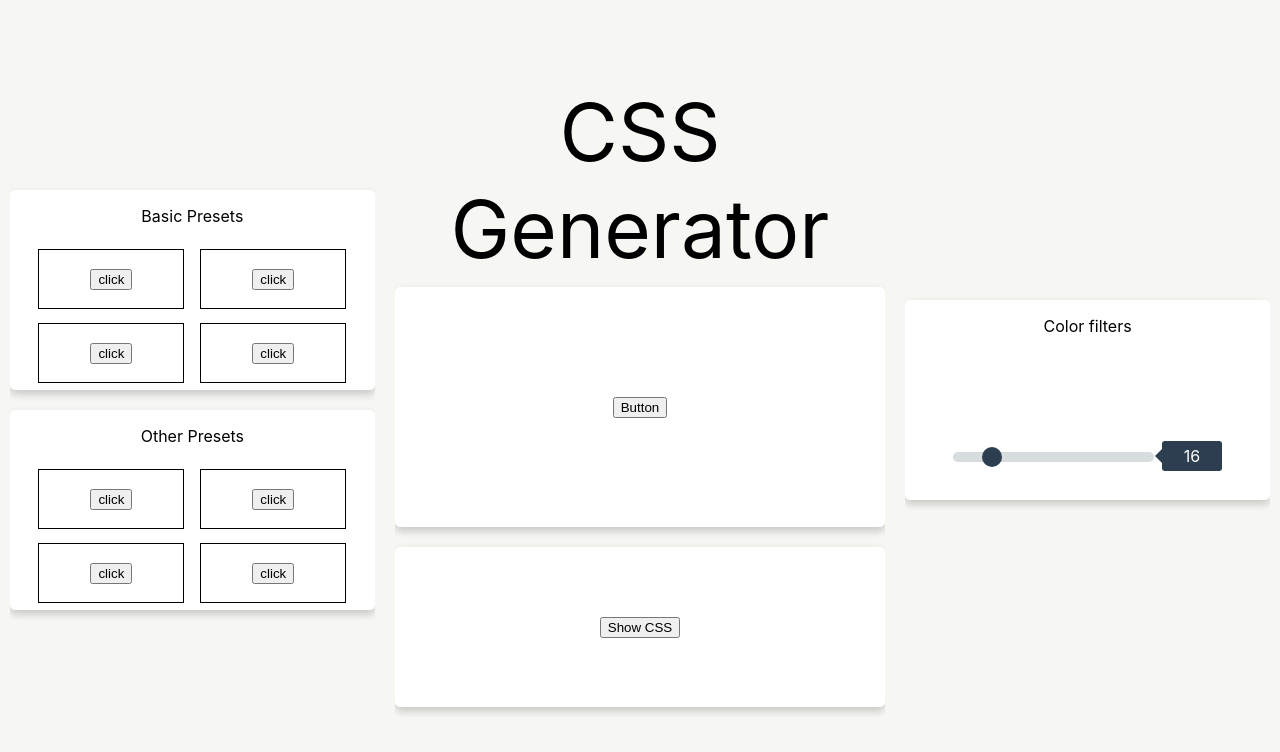
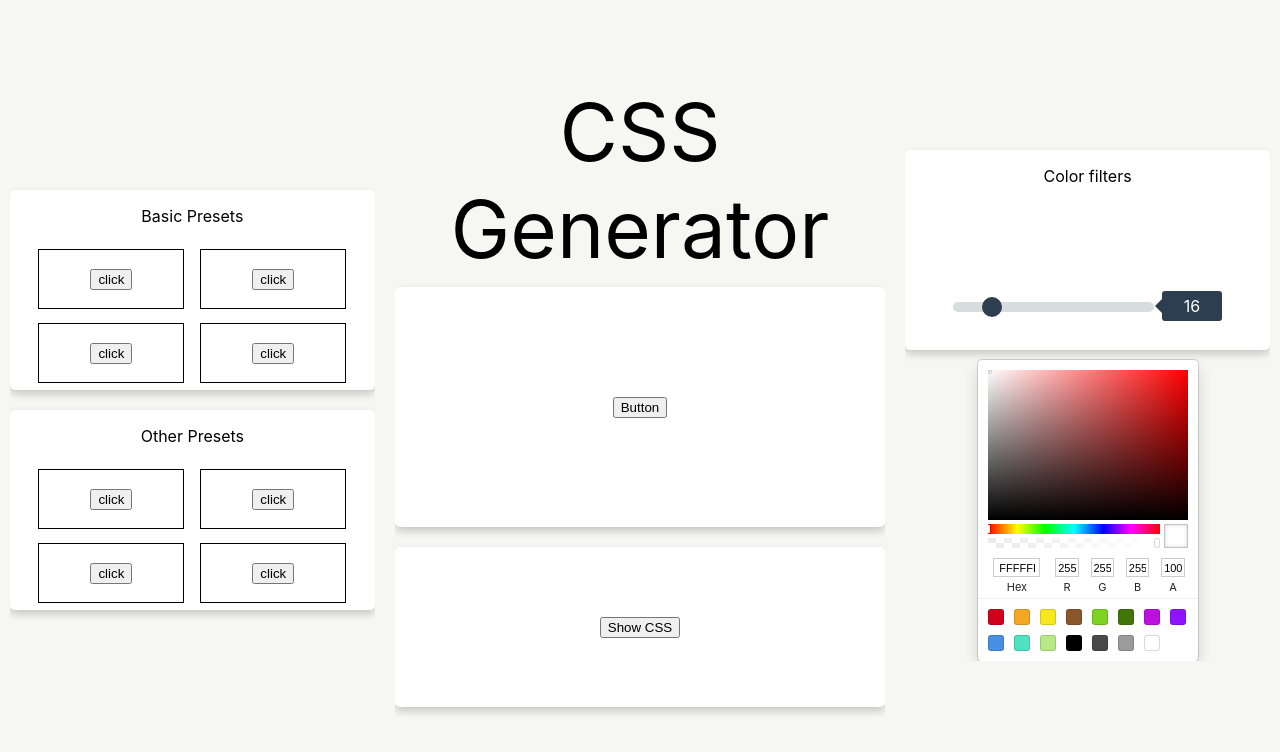
Before and after one commit to SincerelyBrittany/comprehensive-style-society, a React (Create React App) app: page / in a window 1280 px wide. Shown: the top 752 px of the page. Built offline with nearby package versions, Linux system fonts and the light colour scheme.

Commit message:
adds color palette

```diff
--- a/src/App.js
+++ b/src/App.js
@@ -1,6 +1,7 @@
 import './App.scss';
 import './Filter.scss';
 import ExportCode from './components/ExportCode';
+import CustomColorPicker from './components/ColorPicker'
 import React, { Component } from 'react';
 
 export default class App extends Component {
@@ -96,6 +97,7 @@ export default class App extends Component {
               </div>
             </div>
           </div>
+          <CustomColorPicker />
         </div>
       </div>
     );
--- /dev/null
+++ b/src/components/ColorPicker.js
@@ -0,0 +1,23 @@
+import React from 'react';
+import { SketchPicker } from 'react-color';
+
+class CustomColorPicker extends React.Component{
+  state = {
+    background: '#fff',
+  };
+
+  handleChangeComplete = (color) => {
+    this.setState({ background: color.hex });
+  };
+
+  render() {
+    return (
+      <SketchPicker
+        color={ this.state.background }
+        onChangeComplete={ this.handleChangeComplete }
+      />
+    );
+  }
+}
+
+export default CustomColorPicker
```
